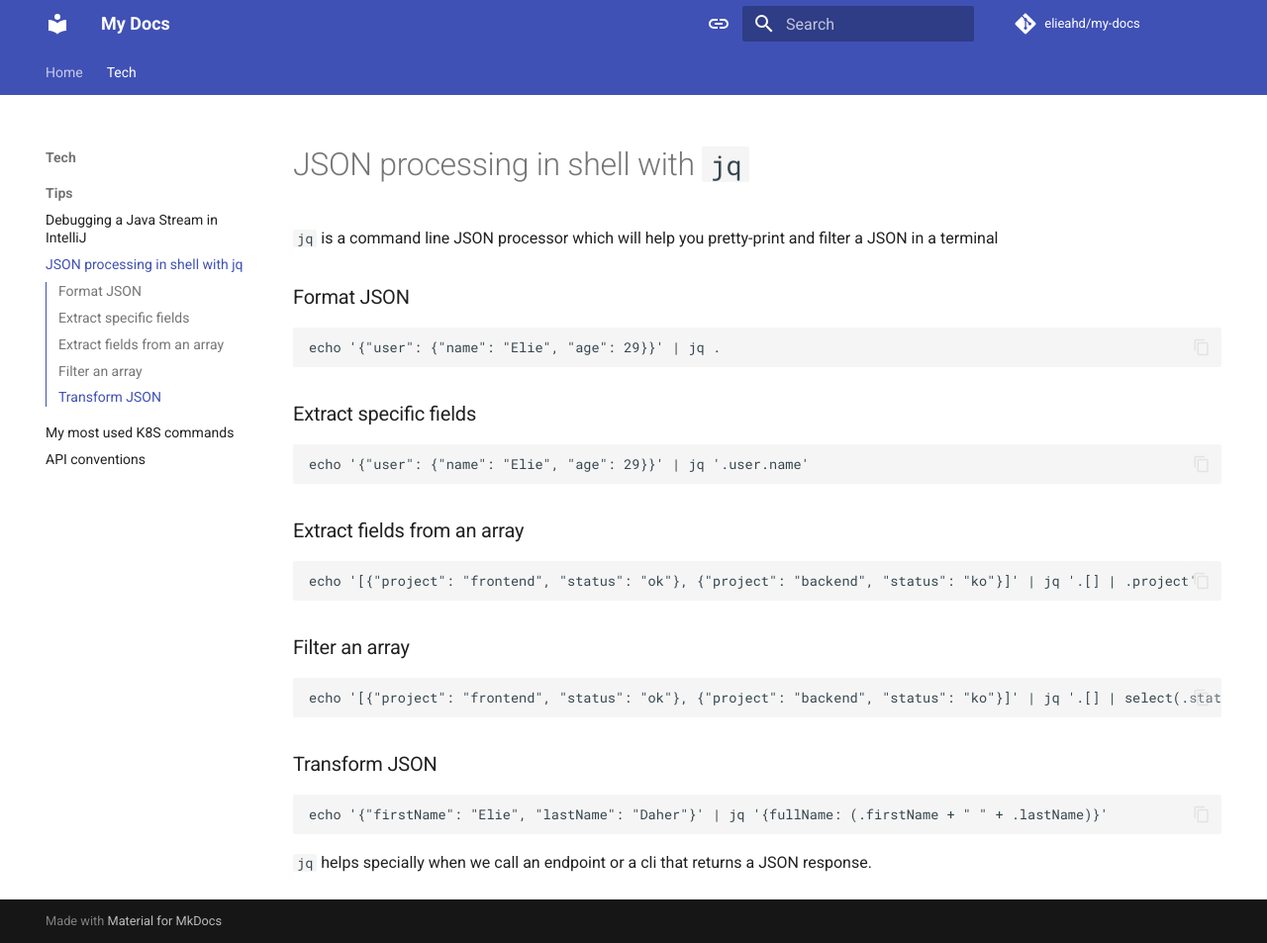
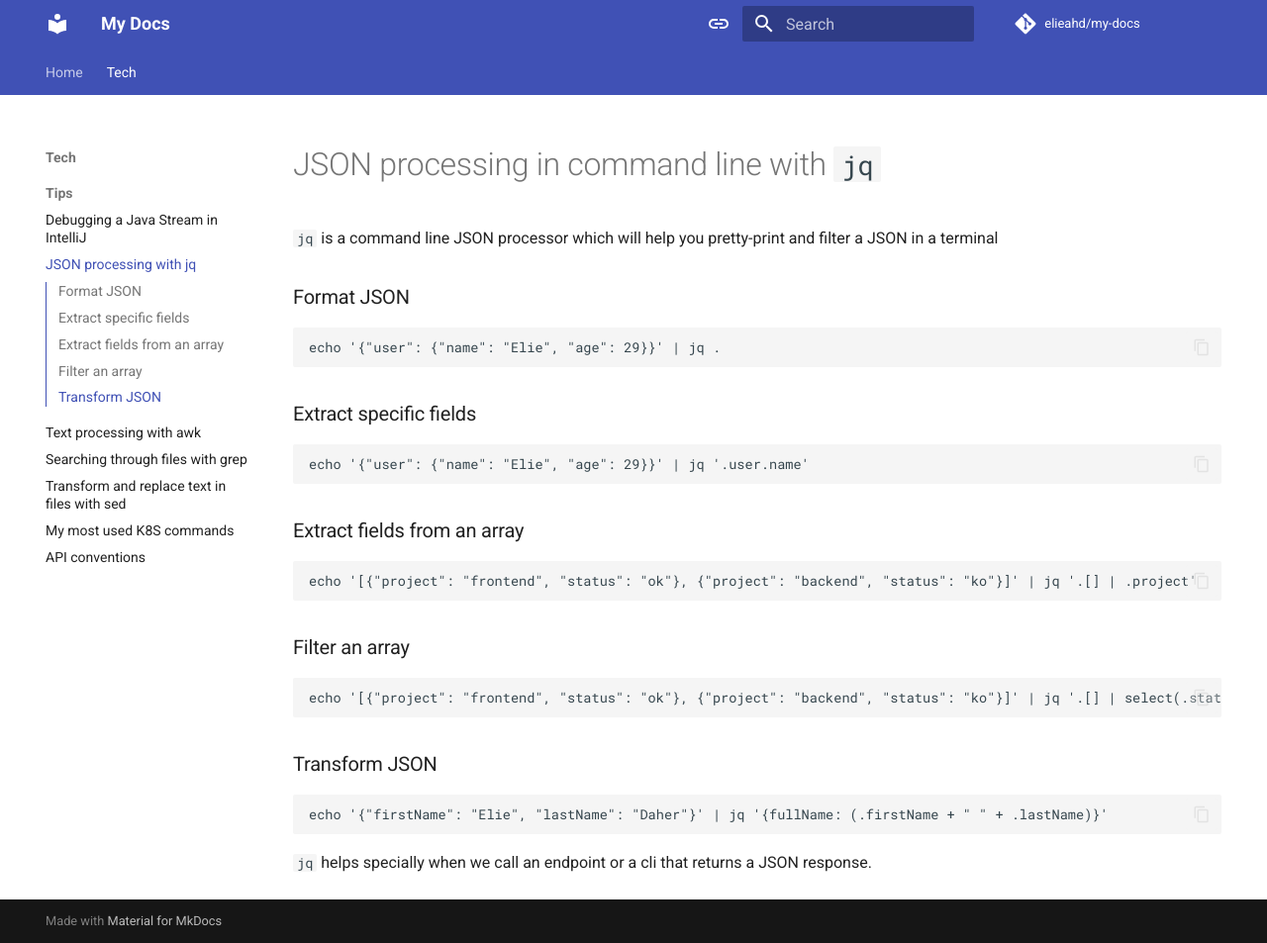
Before and after one commit to elieahd/my-docs, an MkDocs documentation site: the page built from docs/tech/tips/jq.md, in a window 1280 px wide and 953 px high. Shown: the whole window at 99% size. Built offline with MkDocs 1.6.1 and Material for MkDocs 9.7.7, drawn with Linux system fonts in a browser that asks for light colours; comment, search, counter and statistics services are not loaded.

Commit message:
feat: add draft tips

```diff
--- a/docs/tech/tips/jq.md
+++ b/docs/tech/tips/jq.md
@@ -1,4 +1,4 @@
-# JSON processing in shell with `jq`
+# JSON processing in command line with `jq`
 
 `jq` is a command line JSON processor which will help you pretty-print and filter a JSON in a terminal
 
--- a/mkdocs.yml
+++ b/mkdocs.yml
@@ -53,6 +53,9 @@ nav:
 - Tech:
   - Tips:
     - Debugging a Java Stream in IntelliJ: tech/tips/java-stream-intellij.md
-    - JSON processing in shell with jq: tech/tips/jq.md
+    - JSON processing with jq: tech/tips/jq.md
+    - Text processing with awk: tech/tips/awk.md
+    - Searching through files with grep: tech/tips/grep.md
+    - Transform and replace text in files with sed: tech/tips/sed.md
     - My most used K8S commands: tech/tips/k8s-commands.md
     - API conventions: tech/tips/api-conventions.md
```
Also changed, not shown: docs/tech/tips/awk.md (added, +22 -0 lines), docs/tech/tips/grep.md (added, +1 -0 lines), docs/tech/tips/sed.md (added, +1 -0 lines).
